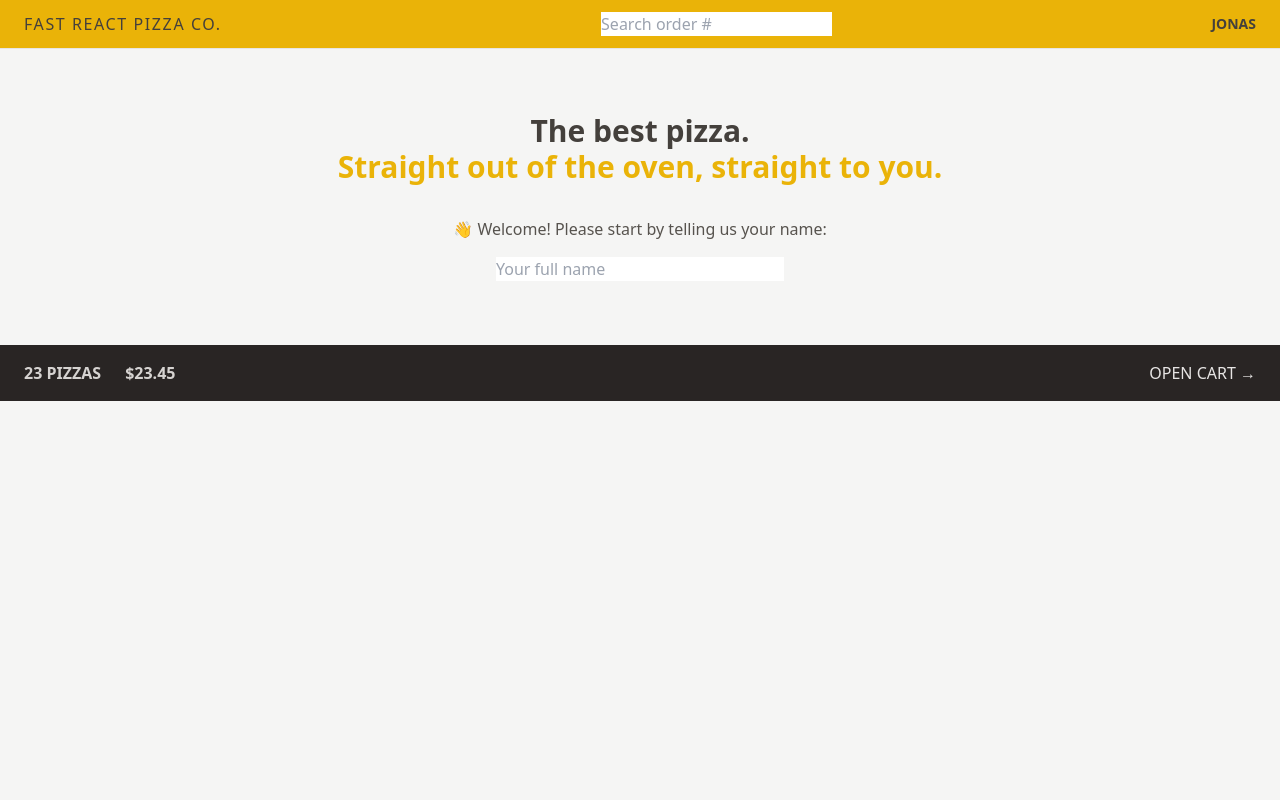
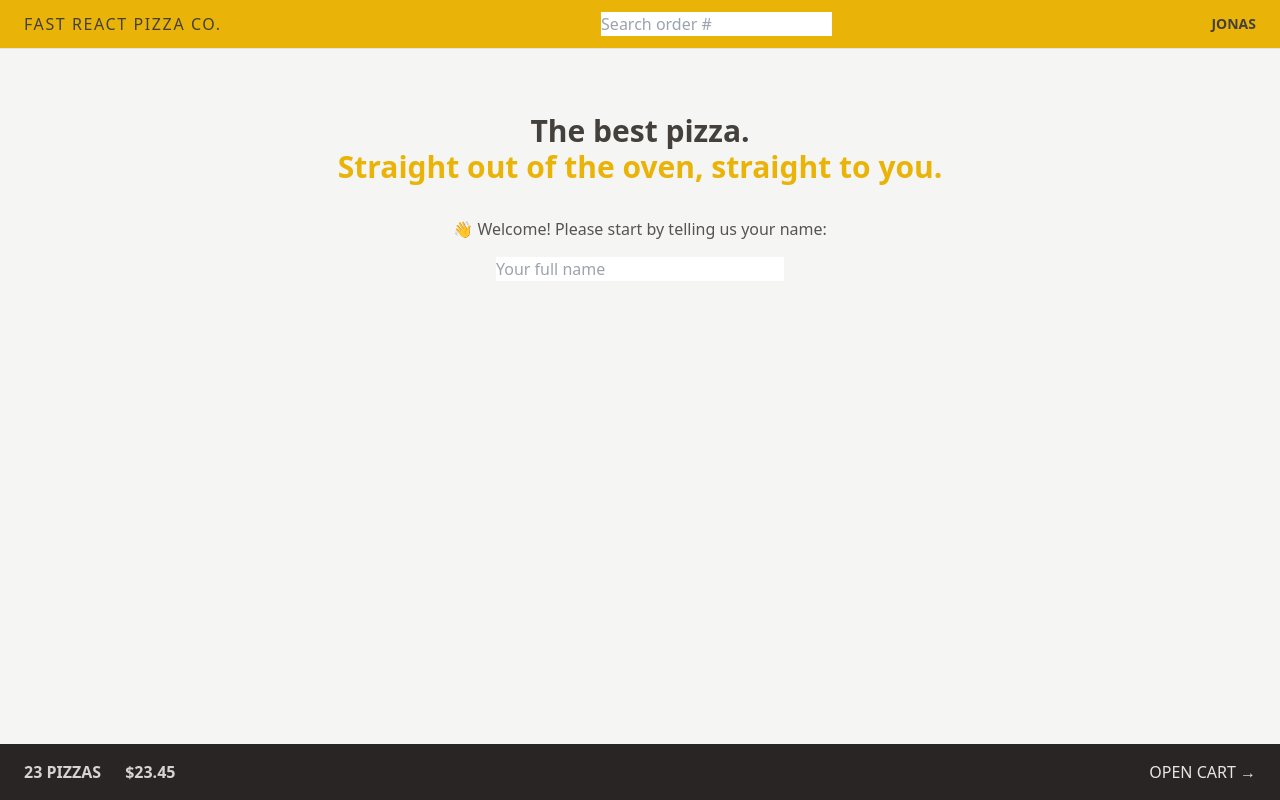
Before and after one commit to ingvillajimenez/16-fast-react-pizza, a React (Vite) app: page / in a window 1280 px wide. Built offline with nearby package versions, Linux system fonts and the light colour scheme.

Commit message:
Using CSS Grid

```diff
--- a/src/ui/AppLayout.jsx
+++ b/src/ui/AppLayout.jsx
@@ -10,16 +10,19 @@
   // Displaying a Loading Indicator
   const navigation = useNavigation();
   const isLoading = navigation.state === "loading";
-
+  /////////////////
+  // Using CSS Grid
   return (
-    <div className="layout">
+    <div className="grid h-screen grid-rows-[auto_1fr_auto]">
       {isLoading && <Loader />}
 
       <Header />
 
-      <main>
+    <div className="overflow-scroll">
+      <main className="mx-auto max-w-3xl">
         <Outlet />
       </main>
+    </div>
 
       <CartOverview />
     </div>
```
